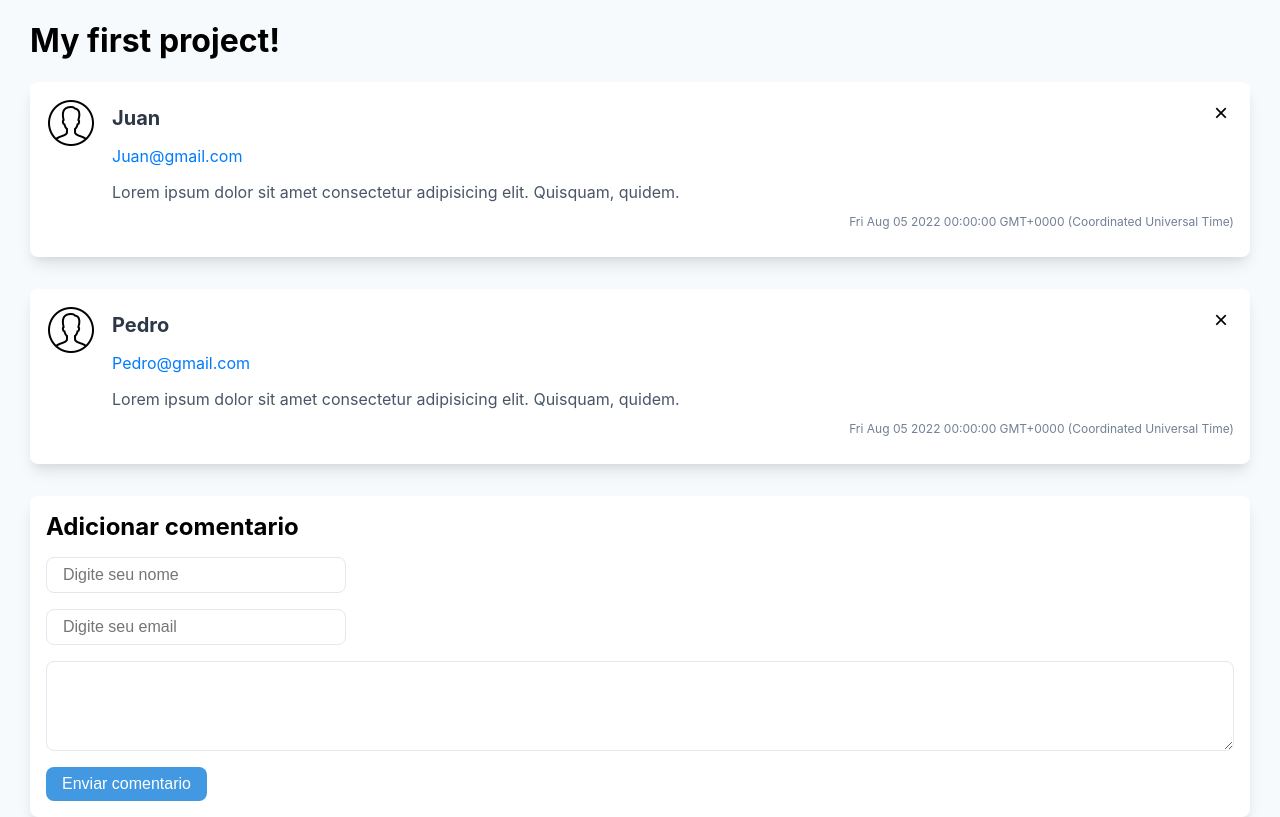
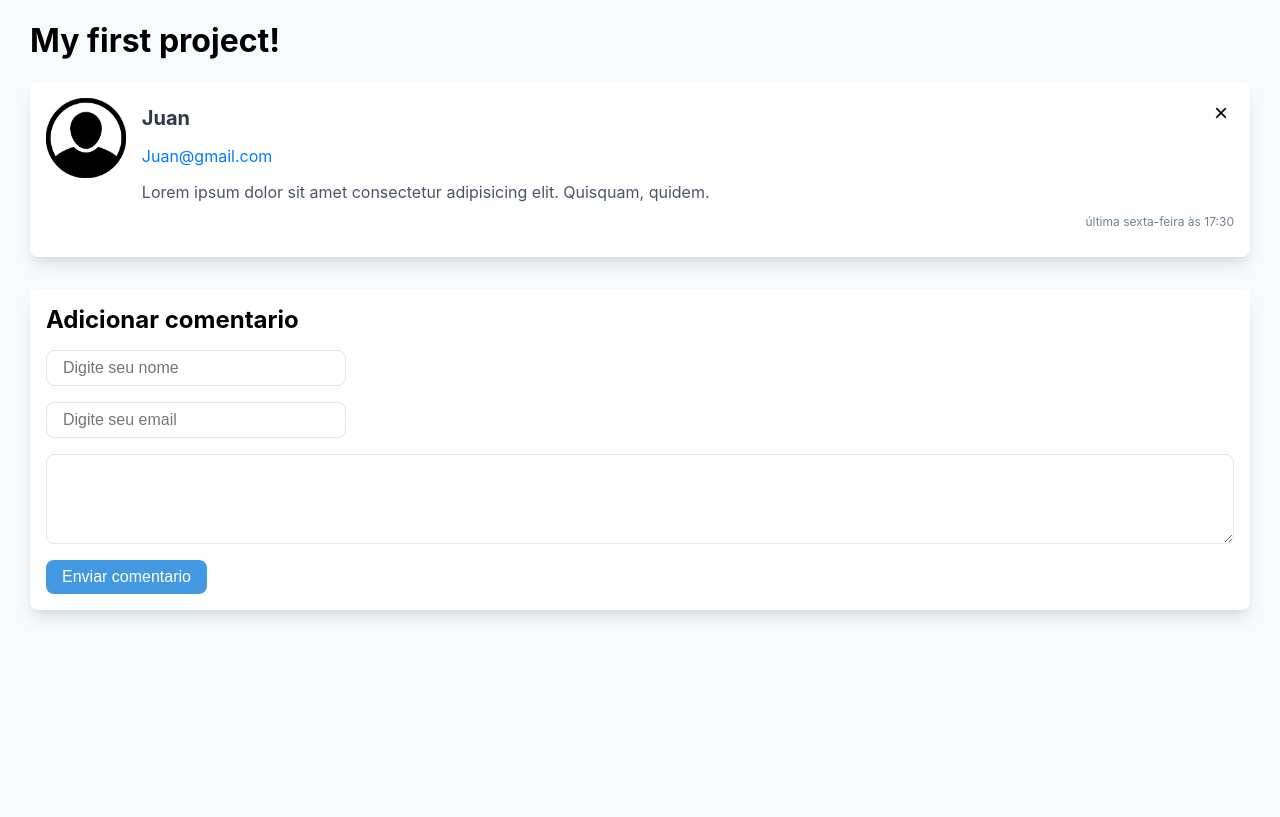
Before and after one commit to Str0mG/1.ReactProject, a React (Create React App) app: page / in a window 1280 px wide. Built offline with nearby package versions, Linux system fonts and the light colour scheme.

Commit message:
finishing

```diff
--- a/package.json
+++ b/package.json
@@ -6,9 +6,10 @@
     "@testing-library/jest-dom": "^5.16.4",
     "@testing-library/react": "^13.3.0",
     "@testing-library/user-event": "^13.5.0",
+    "date-fns": "^2.28.0",
     "react": "^18.2.0",
     "react-dom": "^18.2.0",
-    "react-scripts": "5.0.1",
+    "react-scripts": "^2.1.3",
     "web-vitals": "^2.1.4"
   },
   "scripts": {
--- a/src/App.js
+++ b/src/App.js
@@ -12,15 +12,8 @@ class App extends Component {
         name: 'Juan',
         email: 'Juan@gmail.com',
         body: 'Lorem ipsum dolor sit amet consectetur adipisicing elit. Quisquam, quidem.',
-        date: new Date(2022,7,5)
-      },
-      {
-        id: 2,
-        name: 'Pedro',
-        email: 'Pedro@gmail.com',
-        body: 'Lorem ipsum dolor sit amet consectetur adipisicing elit. Quisquam, quidem.',
-        date: new Date(2022,7,5)
-      },
+        date: new Date(2022,6,1,17,30,0)
+      }
     ],
     NovoComentario: {
       id: null,
--- a/src/components/Comentario.css
+++ b/src/components/Comentario.css
@@ -16,7 +16,7 @@
 
 .Comentario .avatar{
     max-width: 80px;
-    max-height: 50px;
+    max-height: 80px;
 }
 
 .Comentario .conteudo .name{
--- a/src/components/Comentario.js
+++ b/src/components/Comentario.js
@@ -1,7 +1,8 @@
 import React from "react";
+import { formatRelative } from "date-fns";
+import {ptBR} from 'date-fns/locale'
 
 import './Comentario.css';
-
 import imagemUsuario from './avatar.png';
 
 
@@ -13,7 +14,7 @@ const Comentario = props => (
             <h2 className="name">{props.name}</h2>
             <p  className="email">{props.email}</p>
             <p  className="msg">{props.body}</p>
-            <p  className="date">{props.date.toString()}</p>
+            <p  className="date">{formatRelative(props.date,new Date(), {locale: ptBR})}</p>
             <button onClick={props.onRemove} className="btn">&times;</button>
         </div>
     </div>
```
Also changed, not shown: src/components/avatar.png, 1 other file (tests, documents, lock files or other folders).
